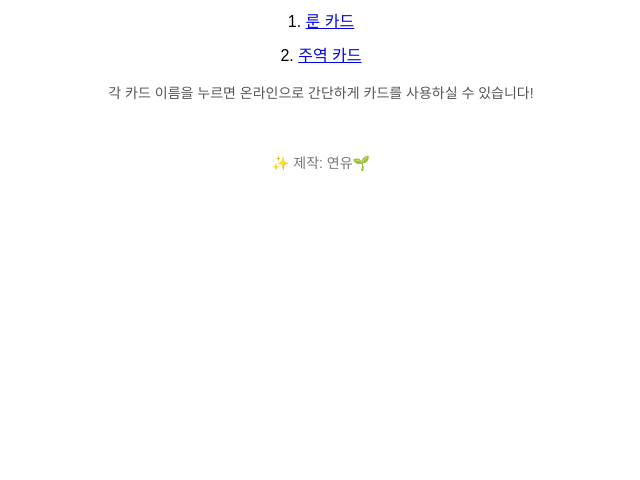
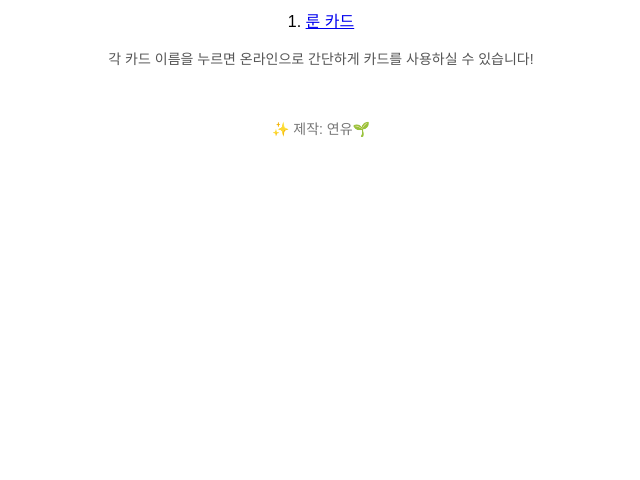
Before and after one commit to YG-Destin/J_C_L, a plain HTML site: page index.html in a window 1280 px wide. Shown: the part 320-800 px from the top of the page, without its empty margins (319-959 px from the left). Drawn offline with Linux system fonts and the light colour scheme.

Commit message:
Update index.html

```diff
--- a/index.html
+++ b/index.html
@@ -41,7 +41,7 @@
     <h1>제작 예정 카드</h1>
     <ul>
         <li>1. <a href="https://yellowgreen-destin.github.io/runes/" target="_blank">룬 카드</a></li>
-        <li>2. <a href="https://yellowgreen-destin.github.io/yijing/" target="_blank">주역 카드</a></li>
+
     </ul>
     <p class="note">각 카드 이름을 누르면 온라인으로 간단하게 카드를 사용하실 수 있습니다!</p>
 
```
